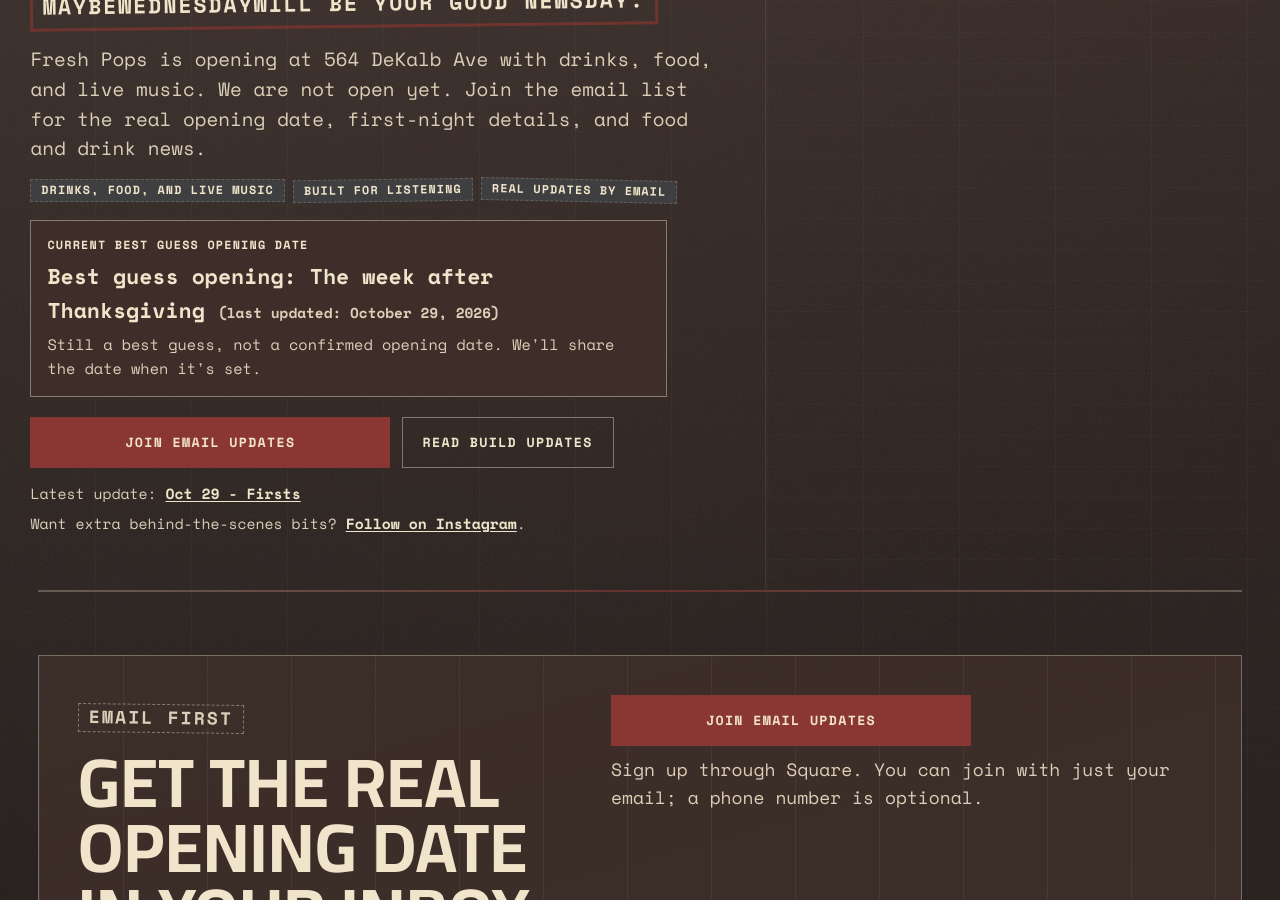
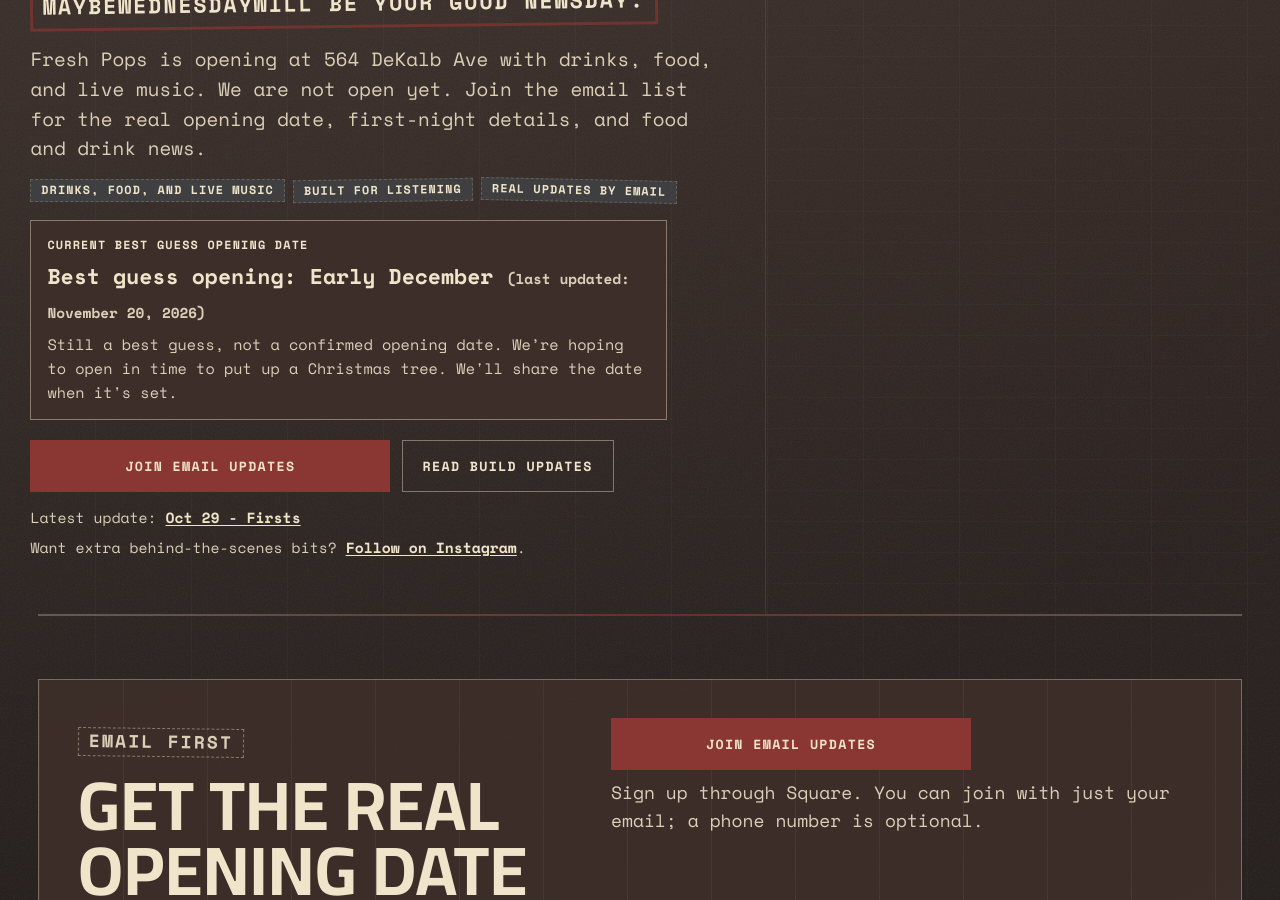
Before and after one commit to kellsnollenberger/freshpops, a Jekyll site: the page built from index.html, in a window 1280 px wide and 900 px high, scrolled down 1114 px. Built offline with Jekyll 4.4.1, drawn with Linux system fonts in a browser that asks for light colours.

Commit message:
Revise opening date and status note
Updated best guess and last updated date for opening.

```diff
--- a/_data/opening.yml
+++ b/_data/opening.yml
@@ -1,3 +1,3 @@
-best_guess: "The week after Thanksgiving"
-last_updated: 2026-10-29
-status_note: "Still a best guess, not a confirmed opening date. We'll share the date when it's set."
+best_guess: "Early December"
+last_updated: 2026-11-20
+status_note: "Still a best guess, not a confirmed opening date. We’re hoping to open in time to put up a Christmas tree. We'll share the date when it's set."
```
